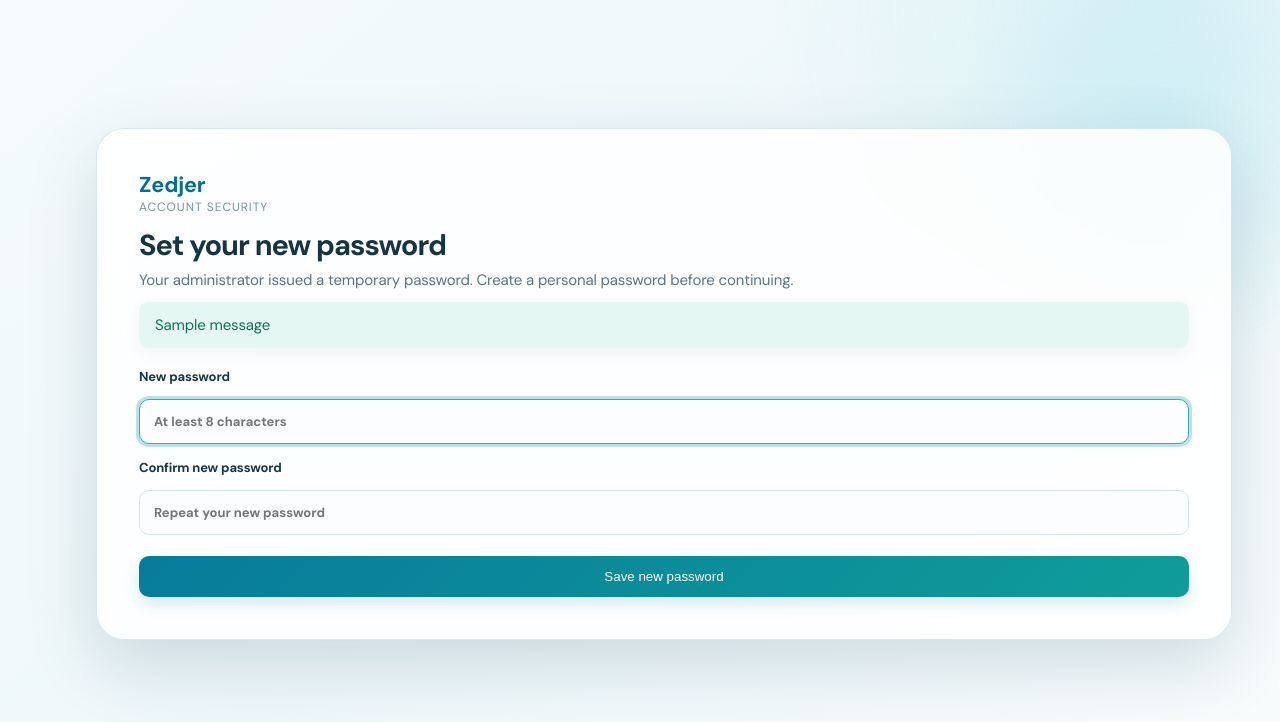
After one commit to Jazir007/Jazir, a Flask app: page /change-password in a window 1280 px wide; the page is wider, and only the part inside the window is pictured. The commit adds this page. Shown: the top 722 px of that part. Run offline with Flask 3, Linux system fonts and the light colour scheme; the visitor is signed in with stand-in values (Sample User, id 1); tables that the repository leaves empty hold one stand-in row (values such as "Sample post"); one stand-in notice (Sample message) is shown.

Commit message:
Add password change and admin notifications

```diff
--- a/app.py
+++ b/app.py
@@ -190,7 +190,8 @@ def init_db():
     CREATE TABLE IF NOT EXISTS app_users (
       id INTEGER PRIMARY KEY AUTOINCREMENT, display_name TEXT NOT NULL, email TEXT NOT NULL UNIQUE COLLATE NOCASE,
       password_hash TEXT NOT NULL, active INTEGER NOT NULL DEFAULT 1, is_admin INTEGER NOT NULL DEFAULT 0,
-      profession TEXT, industry TEXT, discovery_source TEXT, last_login_at TEXT, created_at TEXT NOT NULL DEFAULT CURRENT_TIMESTAMP
+      profession TEXT, industry TEXT, discovery_source TEXT, must_change_password INTEGER NOT NULL DEFAULT 0,
+      last_login_at TEXT, created_at TEXT NOT NULL DEFAULT CURRENT_TIMESTAMP
     );
     CREATE TABLE IF NOT EXISTS company_access (
       app_user_id INTEGER NOT NULL, company_id INTEGER NOT NULL, role TEXT NOT NULL DEFAULT 'Owner',
@@ -204,6 +205,11 @@ def init_db():
     );
     CREATE TABLE IF NOT EXISTS app_settings (
       id INTEGER PRIMARY KEY CHECK(id=1), user_limit INTEGER NOT NULL DEFAULT 10
+    );
+    CREATE TABLE IF NOT EXISTS app_notifications (
+      id INTEGER PRIMARY KEY AUTOINCREMENT, recipient_user_id INTEGER, kind TEXT NOT NULL, message TEXT NOT NULL,
+      created_at TEXT NOT NULL DEFAULT CURRENT_TIMESTAMP, read_at TEXT,
+      FOREIGN KEY(recipient_user_id) REFERENCES app_users(id) ON DELETE CASCADE
     );
     CREATE TABLE IF NOT EXISTS activity_log (
       id INTEGER PRIMARY KEY AUTOINCREMENT, company_id INTEGER NOT NULL, user_name TEXT, activity TEXT NOT NULL, details TEXT, created_at TEXT NOT NULL DEFAULT CURRENT_TIMESTAMP,
@@ -310,6 +316,8 @@ def init_db():
         for name in ("profession", "industry", "discovery_source"):
             if name not in app_user_columns:
                 connection.execute(f"ALTER TABLE app_users ADD COLUMN {name} TEXT")
+        if "must_change_password" not in app_user_columns:
+            connection.execute("ALTER TABLE app_users ADD COLUMN must_change_password INTEGER NOT NULL DEFAULT 0")
         if not connection.execute("SELECT 1 FROM app_users WHERE is_admin=1 LIMIT 1").fetchone():
             connection.execute("UPDATE app_users SET is_admin=1 WHERE id=(SELECT id FROM app_users ORDER BY id LIMIT 1)")
         connection.execute("INSERT OR IGNORE INTO app_settings(id,user_limit) VALUES(1,10)")
@@ -374,6 +382,18 @@ def signed_in_user():
 def app_user_limit():
     row = db().execute("SELECT user_limit FROM app_settings WHERE id=1").fetchone()
     return int(row["user_limit"]) if row else 10
+
+
+def notify_administrators(kind, message):
+    """Create one notification for every active ERP administrator."""
+    admins = db().execute("SELECT id FROM app_users WHERE active=1 AND is_admin=1").fetchall()
+    db().executemany("INSERT INTO app_notifications(recipient_user_id,kind,message) VALUES(?,?,?)", [(admin["id"], kind, message) for admin in admins])
+
+
+def notification_count(user):
+    if not user or not user["is_admin"]:
+        return 0
+    return db().execute("SELECT COUNT(*) FROM app_notifications WHERE recipient_user_id=? AND read_at IS NULL", (user["id"],)).fetchone()[0]
 
 
 def ensure_user_company_access(user):
@@ -584,6 +604,8 @@ def sign_up():
         user_limit = app_user_limit()
         active_users = db().execute("SELECT COUNT(*) FROM app_users WHERE active=1").fetchone()[0]
         if user_limit > 0 and active_users >= user_limit:
+            notify_administrators("User limit reached", "A new registration was blocked because the active-user limit of " + str(user_limit) + " has been reached.")
+            db().commit()
             flash("New registrations are currently unavailable because the user limit has been reached.", "error")
             return render_template("signup.html")
         name = request.form.get("display_name", "").strip()
@@ -606,6 +628,8 @@ def sign_up():
             session.permanent = True
             session["app_user_id"] = cursor.lastrowid
             ensure_user_company_access(signed_in_user())
+            notify_administrators("New user registered", name + " registered with " + email + ".")
+            db().commit()
             flash("Your Zedjer account is ready.", "success")
             return redirect(url_for("companies_dashboard"))
         except sqlite3.IntegrityError:
@@ -630,7 +654,7 @@ def sign_in():
             session.permanent = True
             session["app_user_id"] = user["id"]
             flash("Welcome back, " + user["display_name"] + ".", "success")
-            return redirect(url_for("companies_dashboard"))
+            return redirect(url_for("change_password") if user["must_change_password"] else url_for("companies_dashboard"))
         if not user:
             flash("User not registered. Please create an account first.", "error")
         else:
@@ -649,7 +673,7 @@ def admin_sign_in():
         if user and check_password_hash(user["password_hash"], password):
             db().execute("UPDATE app_users SET last_login_at=CURRENT_TIMESTAMP WHERE id=?", (user["id"],)); db().commit()
             session.clear(); session.permanent = True; session["app_user_id"] = user["id"]
-            return redirect(url_for("admin_users"))
+            return redirect(url_for("change_password") if user["must_change_password"] else url_for("admin_users"))
         flash("Administrator email or password is incorrect.", "error")
     return render_template("admin_signin.html")
 
@@ -665,9 +689,29 @@ def forgot_password():
             pending = db().execute("SELECT 1 FROM password_reset_requests WHERE app_user_id=? AND status='Pending'", (user["id"],)).fetchone()
             if not pending:
                 db().execute("INSERT INTO password_reset_requests(app_user_id) VALUES(?)", (user["id"],)); db().commit()
+                notify_administrators("Password reset request", user["display_name"] + " requested a password reset.")
+                db().commit()
             flash("Your password reset request has been sent to the ERP administrator.", "success")
             return redirect(url_for("sign_in"))
     return render_template("forgot_password.html")
+
+
+@app.route("/change-password", methods=["GET", "POST"])
+def change_password():
+    user = signed_in_user()
+    if not user:
+        return redirect(url_for("sign_in"))
+    if request.method == "POST":
+        password = request.form.get("password", "")
+        confirm_password = request.form.get("confirm_password", "")
+        if len(password) < 8 or password != confirm_password:
+            flash("Use a matching new password of at least 8 characters.", "error")
+        else:
+            db().execute("UPDATE app_users SET password_hash=?,must_change_password=0 WHERE id=?", (generate_password_hash(password), user["id"]))
+            db().commit()
+            flash("Your password has been changed.", "success")
+            return redirect(url_for("admin_users") if user["is_admin"] else url_for("companies_dashboard"))
+    return render_template("change_password.html", forced=bool(user["must_change_password"]))
 
 
 @app.before_request
@@ -678,6 +722,8 @@ def require_main_sign_in():
         return None
     if not signed_in_user():
         return redirect(url_for("sign_in"))
+    if signed_in_user()["must_change_password"] and request.endpoint not in {"change_password", "user_logout", "current_user_json"}:
+        return redirect(url_for("change_password"))
     return None
 
 
@@ -1191,7 +1237,19 @@ def admin_users():
         GROUP BY au.id ORDER BY au.is_admin DESC, au.display_name COLLATE NOCASE""").fetchall()
     reset_requests = db().execute("""SELECT pr.*,au.display_name,au.email FROM password_reset_requests pr
         JOIN app_users au ON au.id=pr.app_user_id WHERE pr.status='Pending' ORDER BY pr.requested_at""").fetchall()
-    return render_template("admin_users.html", users=users, reset_requests=reset_requests, user_limit=app_user_limit(), active_user_count=sum(1 for item in users if item["active"]))
+    return render_template("admin_users.html", users=users, reset_requests=reset_requests, user_limit=app_user_limit(), active_user_count=sum(1 for item in users if item["active"]), notification_count=notification_count(user))
+
+
+@app.route("/admin/notifications", methods=["GET", "POST"])
+def admin_notifications():
+    admin = signed_in_user()
+    if not admin or not admin["is_admin"]:
+        return redirect(url_for("sign_in"))
+    if request.method == "POST":
+        db().execute("UPDATE app_notifications SET read_at=CURRENT_TIMESTAMP WHERE recipient_user_id=? AND read_at IS NULL", (admin["id"],)); db().commit()
+        return redirect(url_for("admin_notifications"))
+    notifications = db().execute("SELECT * FROM app_notifications WHERE recipient_user_id=? ORDER BY id DESC LIMIT 250", (admin["id"],)).fetchall()
+    return render_template("admin_notifications.html", notifications=notifications, notification_count=notification_count(admin))
 
 
 @app.route("/admin/user-limit", methods=["POST"])
@@ -1223,8 +1281,9 @@ def admin_reset_password(user_id):
     if not user:
         flash("User was not found.", "error")
         return redirect(url_for("admin_users"))
-    db().execute("UPDATE app_users SET password_hash=? WHERE id=?", (generate_password_hash(password), user_id))
+    db().execute("UPDATE app_users SET password_hash=?,must_change_password=1 WHERE id=?", (generate_password_hash(password), user_id))
     db().execute("UPDATE password_reset_requests SET status='Completed' WHERE app_user_id=? AND status='Pending'", (user_id,))
+    notify_administrators("Password reset completed", "A temporary password was set for " + user["display_name"] + ".")
     db().commit()
     flash("Password updated for " + user["display_name"] + ".", "success")
     return redirect(url_for("admin_users"))
--- /dev/null
+++ b/templates/admin_notifications.html
@@ -0,0 +1,6 @@
+{% extends 'base.html' %}
+{% block heading %}Administrator notifications{% endblock %}
+{% block header_action %}<form method="post"><button class="secondary">Mark all as read</button></form>{% endblock %}
+{% block content %}
+<section class="panel"><div class="panel-title"><div><h2>Notifications{% if notification_count %} <span class="tag">{{ notification_count }} new</span>{% endif %}</h2><p class="hint">New registrations, password reset activity, and user-limit events.</p></div><a class="secondary" href="{{ url_for('admin_users') }}">Back to Administrator Desk</a></div>{% if notifications %}<div class="table-wrap"><table><thead><tr><th>Type</th><th>Details</th><th>Time</th><th>Status</th></tr></thead><tbody>{% for notification in notifications %}<tr><td><b>{{ notification.kind }}</b></td><td>{{ notification.message }}</td><td>{{ notification.created_at|datefmt }}</td><td>{% if notification.read_at %}Read{% else %}<span class="tag">New</span>{% endif %}</td></tr>{% endfor %}</tbody></table></div>{% else %}<p class="hint">No notifications yet.</p>{% endif %}</section>
+{% endblock %}
--- a/templates/admin_users.html
+++ b/templates/admin_users.html
@@ -1,7 +1,8 @@
 {% extends 'base.html' %}
 {% block heading %}Administrator desk{% endblock %}
+{% block header_action %}<a class="secondary" href="{{ url_for('admin_notifications') }}">🔔 Notifications{% if notification_count %} ({{ notification_count }}){% endif %}</a>{% endblock %}
 {% block content %}
-<section class="panel"><div class="panel-title"><div><h2>User access limit</h2><p class="hint">{{ active_user_count }} active user{{ '' if active_user_count == 1 else 's' }}. Use 0 for no registration limit.</p></div></div><form method="post" action="{{ url_for('admin_user_limit') }}" class="form-grid"><label>Maximum active users<input name="user_limit" type="number" min="0" step="1" value="{{ user_limit }}" required></label><div class="actions"><button class="primary">Save user limit</button></div></form></section>
-{% if reset_requests %}<section class="panel"><div class="panel-title"><div><h2>Password reset requests</h2><p class="hint">Set a temporary password and share it privately with the user.</p></div></div>{% for request in reset_requests %}<form method="post" action="{{ url_for('admin_reset_password', user_id=request.app_user_id) }}" class="form-grid"><label>{{ request.display_name }} · {{ request.email }}<input name="password" type="password" minlength="8" required placeholder="New temporary password"></label><label>Confirm password<input name="confirm_password" type="password" minlength="8" required placeholder="Repeat password"></label><div class="actions"><button class="primary">Reset password</button></div></form>{% endfor %}</section>{% endif %}
+<section class="panel"><div class="panel-title"><div><h2>User access limit</h2><p class="hint">{{ active_user_count }} active user{{ '' if active_user_count == 1 else 's' }}. Use 0 for no registration limit.</p></div><a class="secondary" href="{{ url_for('admin_notifications') }}">🔔 Notifications{% if notification_count %} ({{ notification_count }}){% endif %}</a></div><form method="post" action="{{ url_for('admin_user_limit') }}" class="form-grid"><label>Maximum active users<input name="user_limit" type="number" min="0" step="1" value="{{ user_limit }}" required></label><div class="actions"><button class="primary">Save user limit</button></div></form></section>
+{% if reset_requests %}<section class="panel"><div class="panel-title"><div><h2>Password reset requests</h2><p class="hint">Set a temporary password. The user will be required to change it at their next sign-in.</p></div></div>{% for request in reset_requests %}<form method="post" action="{{ url_for('admin_reset_password', user_id=request.app_user_id) }}" class="form-grid"><label>{{ request.display_name }} · {{ request.email }}<input name="password" type="password" minlength="8" required placeholder="New temporary password"></label><label>Confirm password<input name="confirm_password" type="password" minlength="8" required placeholder="Repeat password"></label><div class="actions"><button class="primary">Reset password</button></div></form>{% endfor %}</section>{% endif %}
 <section class="panel"><div class="panel-title"><div><h2>Registered Zedjer users</h2><p class="hint">Passwords are never displayed. Deleting a user removes only their sign-in and company access—not any accounting records.</p></div></div><div class="table-wrap"><table><thead><tr><th>User</th><th>Email</th><th>Profession / field</th><th>Discovery</th><th>Access</th><th>Last sign-in</th><th>Registered</th><th></th></tr></thead><tbody>{% for user in users %}<tr><td><b>{{ user.display_name }}</b>{% if user.is_admin %}<span class="tag">Administrator</span>{% endif %}</td><td>{{ user.email }}</td><td>{{ user.profession or '—' }}{% if user.industry %}<br><small>{{ user.industry }}</small>{% endif %}</td><td>{{ user.discovery_source or '—' }}</td><td>{{ user.company_names }}</td><td>{{ user.last_login_at|datefmt if user.last_login_at else 'Not yet signed in' }}</td><td>{{ user.created_at|datefmt }}</td><td>{% if user.id != current_app_user.id %}<form method="post" action="{{ url_for('admin_delete_user', user_id=user.id) }}" onsubmit="return confirm('Delete this user account? Their accounting data will remain.');"><button class="danger">Delete</button></form>{% else %}<small>Current admin</small>{% endif %}</td></tr>{% endfor %}</tbody></table></div></section>
 {% endblock %}
--- /dev/null
+++ b/templates/change_password.html
@@ -0,0 +1 @@
+<!doctype html><html lang="en"><head><meta charset="utf-8"><meta name="viewport" content="width=device-width,initial-scale=1"><title>Change password · Zedjer</title><link rel="stylesheet" href="{{ url_for('static', filename='style.css') }}"><link rel="stylesheet" href="{{ url_for('static', filename='auth.css') }}"></head><body class="auth-page"><main class="auth-shell"><section class="auth-card"><a class="auth-brand" href="{{ url_for('dashboard') }}">Zedjer</a><p class="eyebrow">ACCOUNT SECURITY</p><h1>{% if forced %}Set your new password{% else %}Change password{% endif %}</h1><p class="auth-copy">{% if forced %}Your administrator issued a temporary password. Create a personal password before continuing.{% else %}Choose a new secure password for your account.{% endif %}</p>{% with messages=get_flashed_messages(with_categories=true) %}{% for type,message in messages %}<div class="flash {{ type }}">{{ message }}</div>{% endfor %}{% endwith %}<form method="post" class="auth-form"><label>New password<input name="password" type="password" minlength="8" required autofocus autocomplete="new-password" placeholder="At least 8 characters"></label><label>Confirm new password<input name="confirm_password" type="password" minlength="8" required autocomplete="new-password" placeholder="Repeat your new password"></label><button class="primary">Save new password</button></form></section></main></body></html>
```
